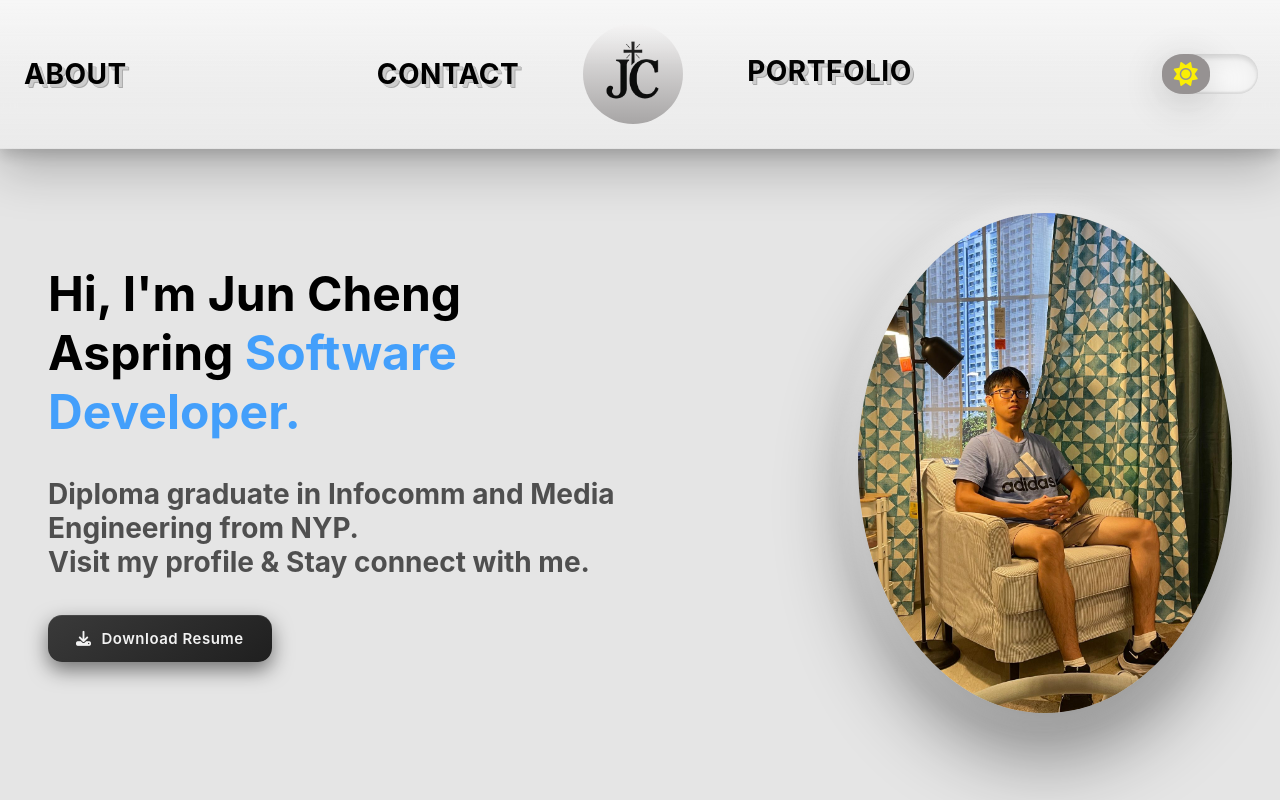
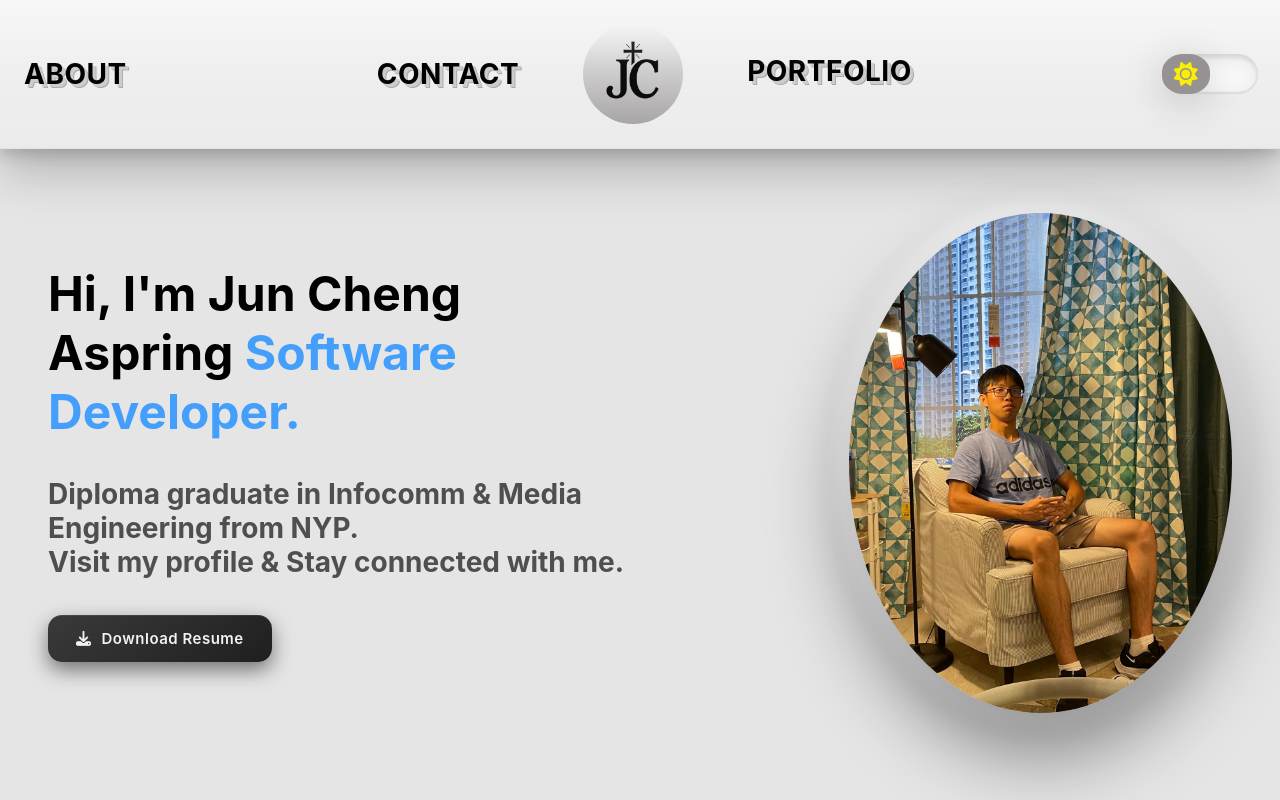
Before and after one commit to KikJunCheng/JCPortfolio, a plain HTML site: page index.html in a window 1280 px wide. Shown: the top 800 px of the page. Drawn offline with nearby package versions, Linux system fonts and the light colour scheme.

Commit message:
Update index.html

```diff
--- a/index.html
+++ b/index.html
@@ -45,8 +45,8 @@
             <div class="introduction">
                 <h1 id="h1ForIntro">Hi, I'm Jun Cheng <br> Aspring <span id="colorfulwords">Software Developer.</span>
                 </h1>
-                <p id="description">Diploma graduate in Infocomm and Media Engineering from NYP. <br> Visit my profile &
-                    Stay connect with me.</p>
+                <p id="description">Diploma graduate in Infocomm & Media Engineering from NYP. <br> Visit my profile &
+                    Stay connected with me.</p>
                 <a href="files/243252D_Resume.pdf" download class="cv-btn" target="_blank">
                     <i class="fa-solid fa-download"></i>
                     Download Resume
```
